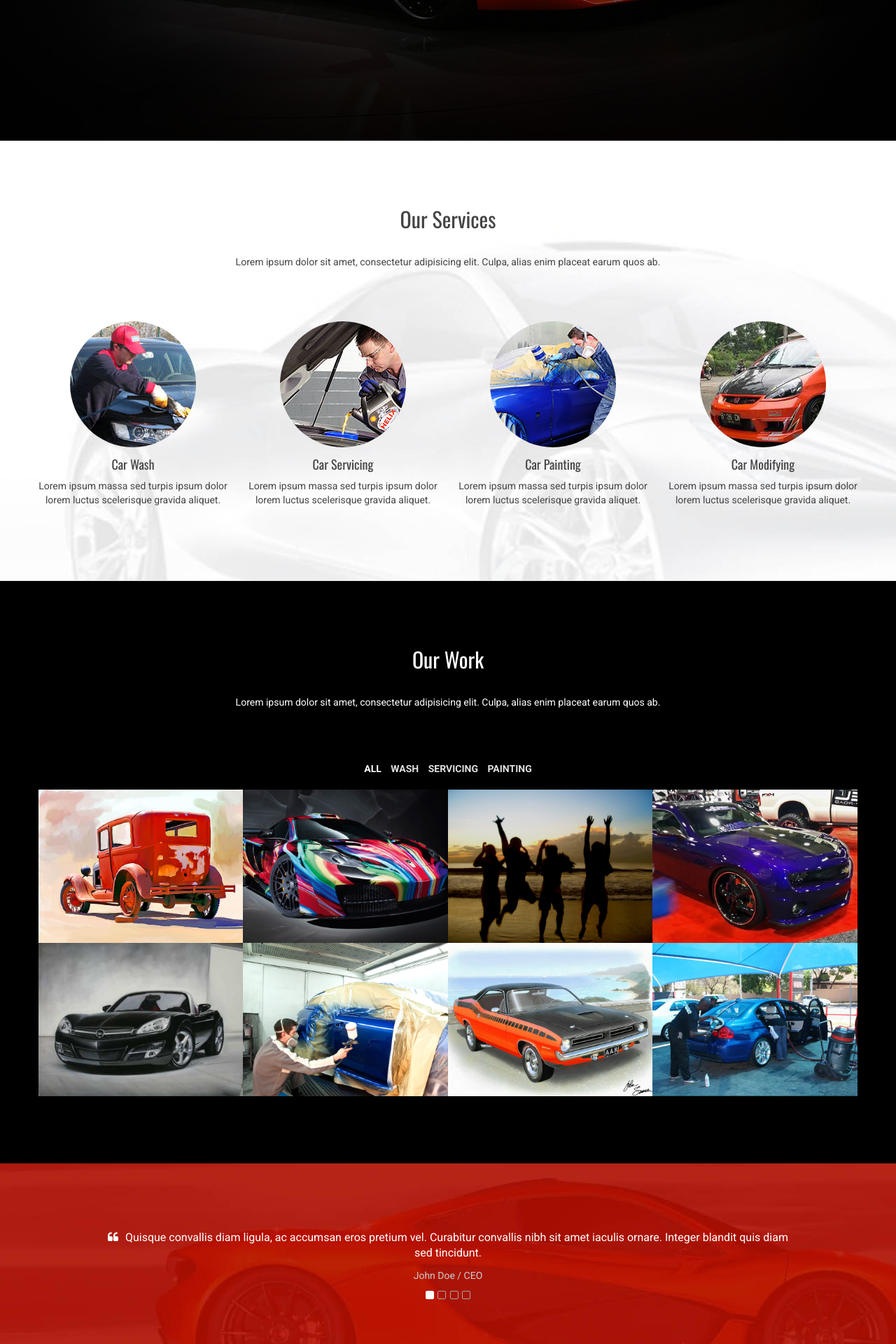
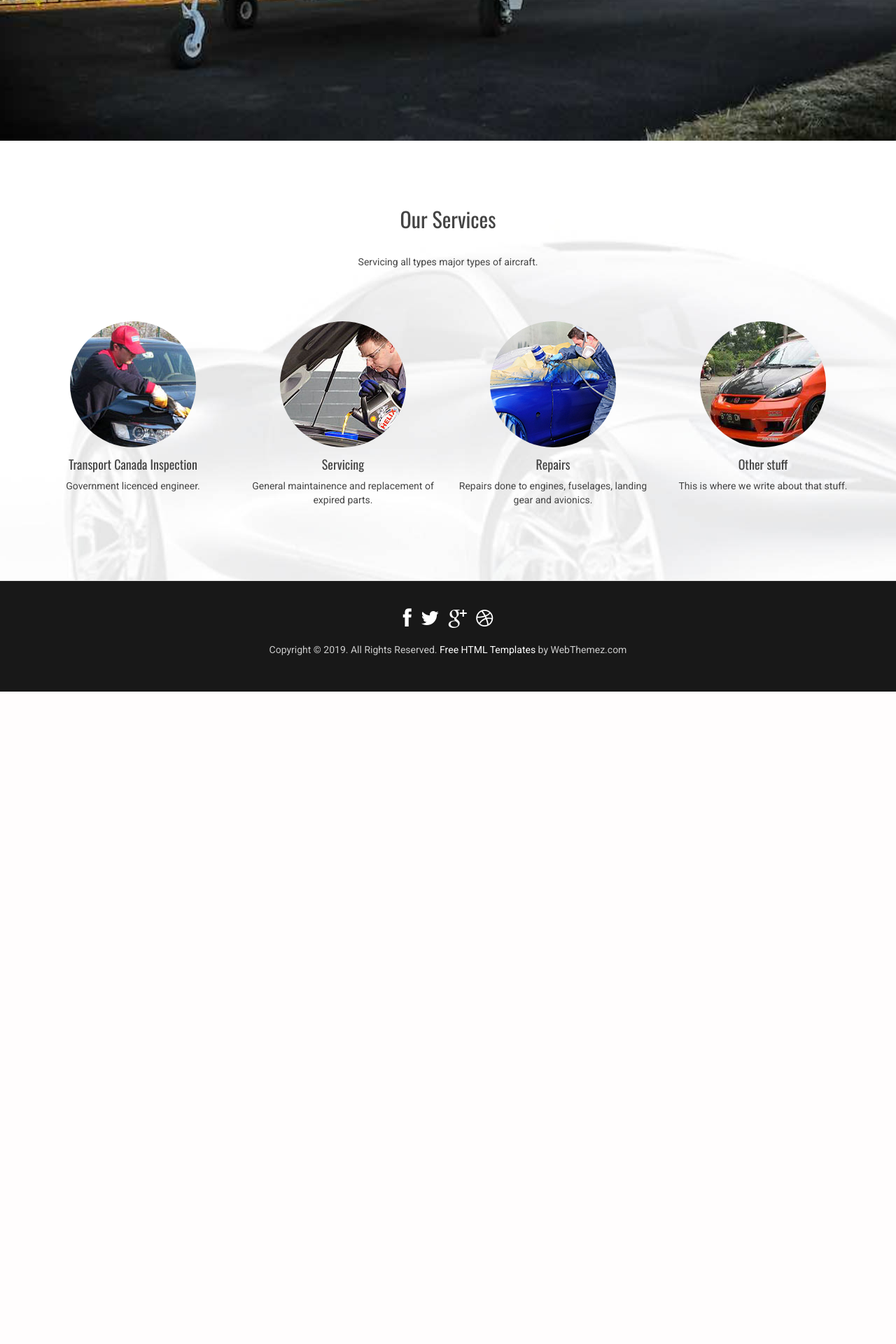
Before and after one commit to chrisdel101/livingskies, a Flask app: page / in a window 1280 px wide. Shown: the part 600-2520 px from the top of the page at 70% size. After the commit the page ends 1588 px from the top, so only its background shows below. Run offline with Flask 2, Linux system fonts and the light colour scheme; some libraries are stand-ins or nearby versions.

Commit message:
add images

```diff
--- a/app.py
+++ b/app.py
@@ -2,13 +2,13 @@
 from flask import Flask
 from flask import render_template
 from flask import g
+import os
 
 app = Flask(__name__)
-app.config['TESTING'] = True
-app.config['ENV'] = 'development'
-app.config.from_pyfile("flask.cfg")
 
+app.config.from_pyfile("settings.py")
 
+print(f"{app.config}")
 # # Ensure templates are auto-reloaded
 app.config["TEMPLATES_AUTO_RELOAD"] = True
 
--- /dev/null
+++ b/settings.py
@@ -0,0 +1,4 @@
+from dotenv import load_dotenv
+from pathlib import Path  # python3 only
+env_path = Path('.') / '.env'
+load_dotenv(dotenv_path=env_path)
--- a/static/assets/js/script.js
+++ b/static/assets/js/script.js
@@ -6,18 +6,18 @@ function initNavbar() {
 
         // currentClass: 'active',
 
-    $('.nav-external').click(function (e) {
-        e.preventDefault();
-        $('html, body').stop().animate({
-            scrollTop: $($(this).attr("href")).offset().top - scrollOffset
-        }, scrollSpeed, easing);
-    });
+    // $('.nav-external').click(function (e) {
+    //     e.preventDefault();
+    //     $('html, body').stop().animate({
+    //         scrollTop: $($(this).attr("href")).offset().top - scrollOffset
+    //     }, scrollSpeed, easing);
+    // });
     //
-    $('#navbar-top .navbar-default').affix({
-        offset: {
-            top: $('#home').height()
-        }
-    });
+    // $('#navbar-top .navbar-default').affix({
+    //     offset: {
+    //         top: $('#home').height()
+    //     }
+    // });
 }
 function initPortfolio () {
     var portfolio = $('#portfolio');
--- a/templates/index.html
+++ b/templates/index.html
@@ -13,8 +13,9 @@
 			</div>
 			<div class="banner-content">
 				<div class="heroText">
-					<h2><span> Car Zone </span><br>
-						<strong>One stop CAR solution</strong></h2>
+					<h2><span> Living Skies Aviation </span><br>
+					</h2>
+					<h3><strong>Aircraft maintainence on the praries</strong></h3>
 				</div>
 			</div>
 		</div>
@@ -26,169 +27,37 @@
 		<div class="heading">
 			<h2>Our Services</h2>
 
-			<p>Lorem ipsum dolor sit amet, consectetur adipisicing elit. Culpa, alias enim placeat earum quos ab.</p>
+			<p>Servicing all types major types of aircraft. </p>
 		</div>
 		<div class="row services-list">
 			<div class="col-sm-6 col-md-3 text-center service animated fadeInUp visible" data-animation="fadeInUp">
 				<div class="service-icon">
 					<img src="static/assets/img/car-wash.jpg" alt="" />
 				</div>
-				<h4 class="color-white">Car Wash</h4>
-				<p>Lorem ipsum massa sed turpis ipsum dolor lorem luctus scelerisque gravida aliquet.</p>
+				<h4 class="color-white">Transport Canada Inspection</h4>
+				<p>Government licenced engineer.</p>
 			</div><!-- END COLUMN 3 -->
 			<div class="col-sm-6 col-md-3 text-center service animated fadeInUp visible" data-animation="fadeInUp" data-animation-delay="200">
 				<div class="service-icon">
 					<img src="static/assets/img/car-service.jpg" alt="" />
 				</div>
-				<h4 class="color-white">Car Servicing</h4>
-				<p>Lorem ipsum massa sed turpis ipsum dolor lorem luctus scelerisque gravida aliquet.</p>
+				<h4 class="color-white">Servicing</h4>
+				<p>General maintainence and replacement of expired parts.</p>
 			</div><!-- END COLUMN 3 -->
 			<div class="col-sm-6 col-md-3 text-center service animated fadeInUp visible" data-animation="fadeInUp" data-animation-delay="400">
 				<div class="service-icon">
 					<img src="static/assets/img/Car-painting.jpg" alt="" />
 				</div>
-				<h4 class="color-white">Car Painting</h4>
-				<p>Lorem ipsum massa sed turpis ipsum dolor lorem luctus scelerisque gravida aliquet.</p>
+				<h4 class="color-white">Repairs</h4>
+				<p>Repairs done to engines, fuselages, landing gear and avionics.</p>
 			</div><!-- END COLUMN 3 -->
 			<div class="col-sm-6 col-md-3 text-center service animated fadeInUp visible" data-animation="fadeInUp" data-animation-delay="600">
 				<div class="service-icon">
 					<img src="static/assets/img/car-modi.jpg" alt="" />
 				</div>
-				<h4 class="color-white">Car Modifying</h4>
-				<p>Lorem ipsum massa sed turpis ipsum dolor lorem luctus scelerisque gravida aliquet.</p>
+				<h4 class="color-white">Other stuff</h4>
+				<p>This is where we write about that stuff.</p>
 			</div><!-- END COLUMN 3 -->
-		</div>
-	</div>
-</section>
-<section id="work" class="page space">
-	<div class="container text-center">
-		<div class="heading">
-			<h2>Our Work</h2>
-
-			<p>Lorem ipsum dolor sit amet, consectetur adipisicing elit. Culpa, alias enim placeat earum quos ab.</p>
-		</div>
-		<div class="row">
-			<div class="col-md-12">
-				<div id="portfolio">
-					<ul class="filters list-inline">
-						<li>
-							<a class="active" data-filter="*" href="#">All</a>
-						</li>
-						<li>
-							<a data-filter=".photography" href="#">Wash</a>
-						</li>
-						<li>
-							<a data-filter=".branding" href="#"> Servicing</a>
-						</li>
-						<li>
-							<a data-filter=".web" href="#">Painting</a>
-						</li>
-					</ul>
-					<ul class="items list-unstyled clearfix animated hiding" data-animation="fadeInRight">
-						<li class="item branding">
-							<a href="static/assets/img/work/1.jpg" class="fancybox">
-								<img src="static/assets/img/work/1.jpg" alt="">
-								<div class="overlay">
-									<span>Etiam porta</span>
-								</div>
-							</a>
-						</li>
-						<li class="item photography">
-							<a href="static/assets/img/work/2.jpg" class="fancybox">
-								<img src="static/assets/img/work/2.jpg" alt="">
-								<div class="overlay">
-									<span>Lorem ipsum</span>
-								</div>
-							</a>
-						</li>
-						<li class="item branding">
-							<a href="static/assets/img/work/3.jpg" class="fancybox">
-								<img src="static/assets/img/work/3.jpg" alt="">
-								<div class="overlay">
-									<span>Vivamus quis</span>
-								</div>
-							</a>
-						</li>
-						<li class="item photography">
-							<a href="static/assets/img/work/4.jpg" class="fancybox">
-								<img src="static/assets/img/work/4.jpg" alt="">
-								<div class="overlay">
-									<span>Donec ac tellus</span>
-								</div>
-							</a>
-						</li>
-						<li class="item photography">
-							<a href="static/assets/img/work/5.jpg" class="fancybox">
-								<img src="static/assets/img/work/5.jpg" alt="">
-								<div class="overlay">
-									<span>Etiam volutpat</span>
-								</div>
-							</a>
-						</li>
-						<li class="item web">
-							<a href="static/assets/img/work/6.jpg" class="fancybox">
-								<img src="static/assets/img/work/6.jpg" alt="">
-								<div class="overlay">
-									<span>Donec congue </span>
-								</div>
-							</a>
-						</li>
-						<li class="item photography">
-							<a href="static/assets/img/work/7.jpg" class="fancybox">
-								<img src="static/assets/img/work/7.jpg" alt="">
-								<div class="overlay">
-									<span>Nullam a ullamcorper diam</span>
-								</div>
-							</a>
-						</li>
-						<li class="item web">
-							<a href="static/assets/img/work/8.jpg" class="fancybox">
-								<img src="static/assets/img/work/8.jpg" alt="">
-								<div class="overlay">
-									<span>Etiam consequat</span>
-								</div>
-							</a>
-						</li>
-					</ul>
-				</div>
-			</div>
-		</div>
-	</div>
-</section>
-
-<section id="clients" class="page space">
-	<div class="container text-center">
-		<div class="row">
-			<div class="col-lg-12 animated hiding" data-animation="fadeInDown">
-				<div id="testimonials" class="carousel slide">
-					<ol class="carousel-indicators">
-						<li data-target="#testimonials" data-slide-to="0" class="active"></li>
-						<li data-target="#testimonials" data-slide-to="1" class=""></li>
-						<li data-target="#testimonials" data-slide-to="2" class=""></li>
-						<li data-target="#testimonials" data-slide-to="3" class=""></li>
-					</ol>
-					<div class="carousel-inner">
-						<div class="item active">
-							<p class="quote">Quisque convallis diam ligula, ac accumsan eros pretium vel. Curabitur convallis nibh sit amet iaculis ornare. Integer blandit quis diam sed tincidunt.</p>
-							<p class="client">John Doe / CEO</p>
-						</div>
-						<div class="item">
-							<p class="quote">Vestibulum volutpat accumsan sem non eleifend. Vivamus pretium nisi semper sapien eleifend, vel lacinia lacus sodales. Morbi bibendum purus at leo laoreet, vel ultricies orci viverra.</p>
-							<p class="client">Jorginho Jian / Developer</p>
-						</div>
-						<div class="item">
-							<p class="quote">Curabitur in nulla et lorem varius convallis. Morbi bibendum purus at leo laoreet, vel ultricies orci viverra. Duis quis accumsan urna. Nulla faucibus mauris elit, vitae tristique nisi sollicitudin ut.</p>
-							<p class="client">Gandalf Kadir / Web Designer</p>
-						</div>
-						<div class="item">
-							<p class="quote">Nullam vel tempor quam, id dictum eros. Nam augue sem, aliquam ac mauris in, pharetra convallis quam. Nulla faucibus mauris elit, vitae tristique nisi sollicitudin ut. Vivamus pretium nisi semper sapien eleifend.</p>
-							<p class="client">Homeros Yehudi / QA Engineer</p>
-						</div>
-					</div>
-					<a class="left carousel-control" data-slide="prev" href="#testimonials">&lsaquo;</a>
-					<a class="right carousel-control" data-slide="next" href="#testimonials">&rsaquo;</a>
-				</div>
-			</div>
 		</div>
 	</div>
 </section>
--- a/templates/layout.html
+++ b/templates/layout.html
@@ -8,7 +8,7 @@
 	<meta name="description" content="">
 	<meta name="author" content="WebThemez">
 	<link rel="shortcut icon" href="">
-	<title>CAR ZONE</title>
+
 	<link rel="stylesheet" href="http://fonts.googleapis.com/css?family=Source+Sans+Pro:300,600">
 	<link rel="stylesheet" href="static/assets/css/bootstrap.min.css">
 	<!-- FancyBox -->
@@ -34,7 +34,7 @@
 						<span class="icon-bar"></span>
 						<span class="icon-bar"></span>
 					</button>
-					<a class="navbar-brand nav-external" href="#home"><strong>Living Skies Aviation</strong></a>
+					<a class="navbar-brand nav-external" href="/"><strong>Living Skies Aviation</strong></a>
 				</div>
 				<div class="collapse navbar-collapse">
 					<ul class="nav navbar-nav navbar-right">
--- a/templates/services.html
+++ b/templates/services.html
@@ -96,4 +96,5 @@
 		</div>
 	</div>
 </section>
+
 {% endblock %}
```
Also changed, not shown: package.json (added, +41 -0 lines), static/assets/img/aircraft copy/avel-chuklanov-686812-unsplash copy.jpg (added), static/assets/img/aircraft copy/cessna-350209_1920_copy.jpg (added), static/assets/img/aircraft copy/jose-lebron-1138240-unsplash copy.jpg (added), static/assets/img/aircraft copy/jp-valery-747648-unsplash copy.jpg (added), static/assets/img/aircraft copy/jp-valery-747650-unsplash copy.jpg (added), static/assets/img/aircraft copy/maxime-gauthier-832006-unsplash copy.jpg (added), static/assets/img/aircraft copy/plane-1186848_1280 copy.jpg (added), static/assets/img/aircraft copy/william-topa-453208-unsplash copy.jpg (added), static/assets/img/cover/home - Copy.jpg (deleted), static/assets/img/cover/home.jpg, 2 other files.
